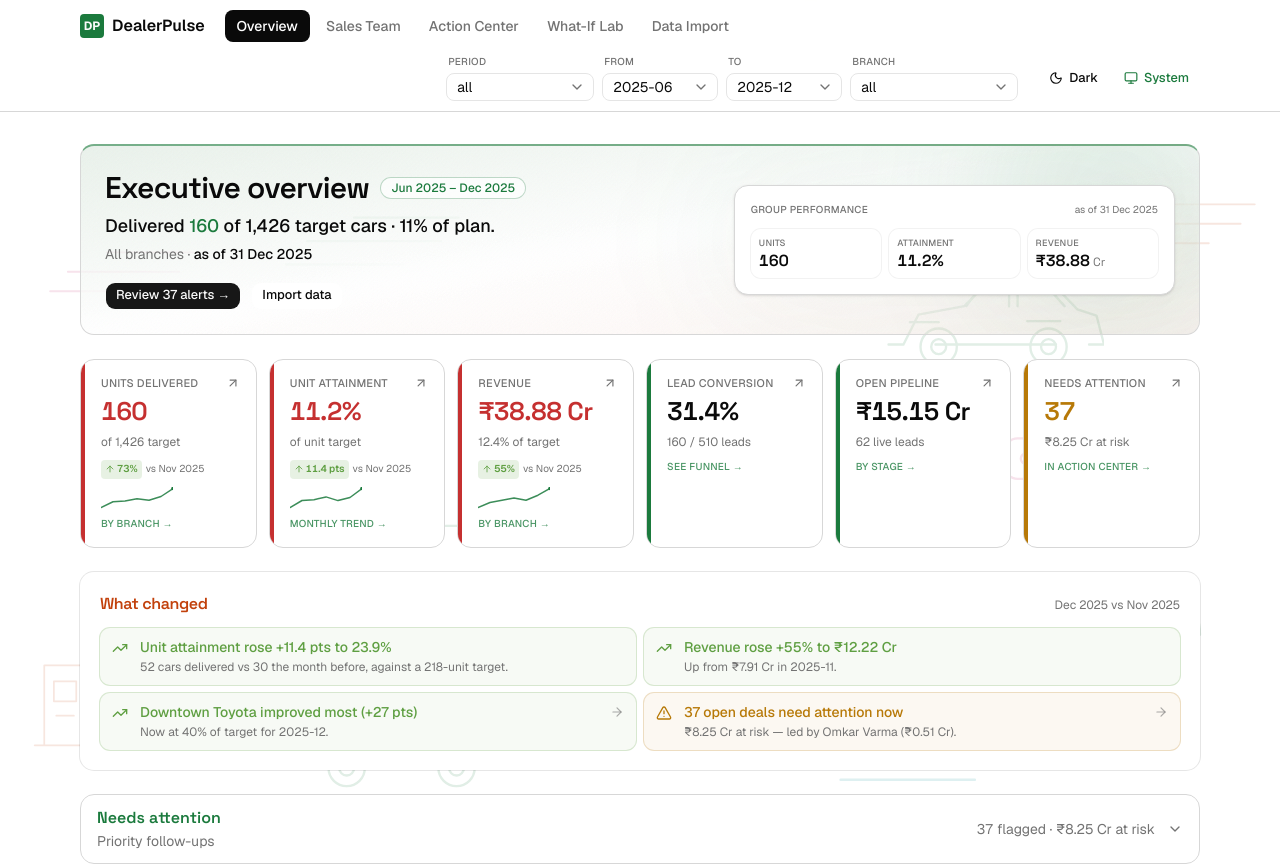
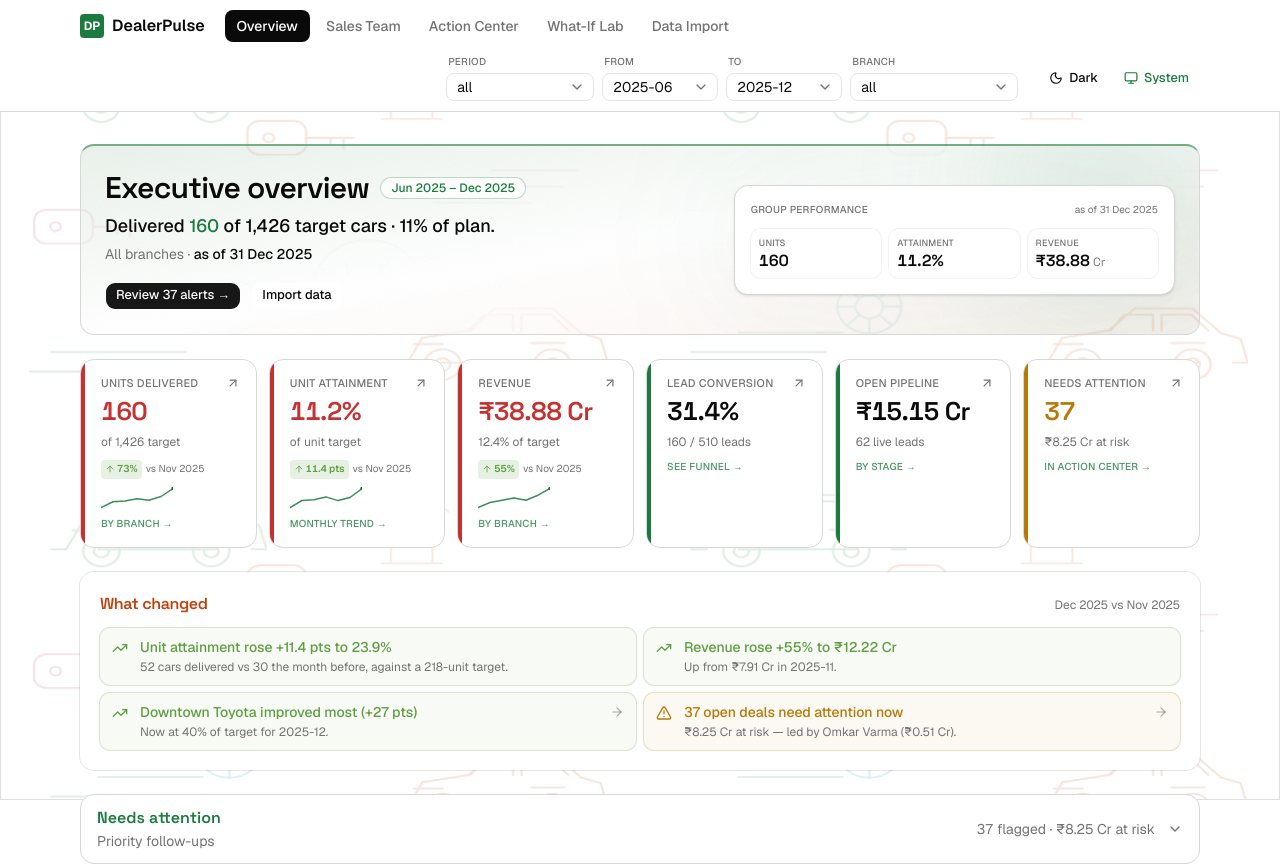
Before and after one commit to RedWaffle007/dealerpulse, a Next.js app in the folder dealerpulse/: page / in a window 1280 px wide. Shown: the top 864 px of the page. Built offline with nearby package versions, Linux system fonts and the light colour scheme.

Commit message:
Tile automotive backdrop across viewports

```diff
--- a/dealerpulse/src/components/layout/automotive-backdrop.tsx
+++ b/dealerpulse/src/components/layout/automotive-backdrop.tsx
@@ -4,7 +4,7 @@ export function AutomotiveBackdrop() {
     <div aria-hidden className="pointer-events-none fixed inset-0 -z-10 overflow-hidden">
       <svg
         viewBox="0 0 1200 900"
-        preserveAspectRatio="xMidYMid slice"
+        preserveAspectRatio="none"
         className="h-full w-full opacity-[0.13] dark:opacity-[0.17]"
         fill="none"
         stroke="currentColor"
@@ -43,33 +43,28 @@ export function AutomotiveBackdrop() {
           <symbol id="dp-lines" viewBox="0 0 180 70">
             <path d="M8 58h110M28 36h126M72 14h98" />
           </symbol>
-        </defs>
-
+          <pattern id="dp-pattern" patternUnits="userSpaceOnUse" width="600" height="500">
             <g className="text-brand">
-          <use href="#dp-car" x="35" y="80" width="220" height="120" />
-          <use href="#dp-wheel" x="492" y="55" width="90" height="90" />
-          <use href="#dp-gauge" x="920" y="75" width="130" height="90" />
-          <use href="#dp-lines" x="260" y="265" width="180" height="70" />
-          <use href="#dp-car" x="815" y="320" width="220" height="120" />
-          <use href="#dp-wheel" x="80" y="470" width="90" height="90" />
-          <use href="#dp-lines" x="410" y="510" width="180" height="70" />
-          <use href="#dp-gauge" x="1010" y="600" width="130" height="90" />
-          <use href="#dp-car" x="260" y="715" width="220" height="120" />
+              <use href="#dp-car" x="30" y="40" width="220" height="120" />
+              <use href="#dp-wheel" x="430" y="24" width="90" height="90" />
+              <use href="#dp-gauge" x="280" y="250" width="130" height="90" />
+              <use href="#dp-lines" x="20" y="360" width="180" height="70" />
             </g>
             <g className="text-brand-secondary">
-          <use href="#dp-pump" x="700" y="45" width="75" height="105" />
-          <use href="#dp-key" x="285" y="420" width="130" height="70" />
-          <use href="#dp-lines" x="1035" y="255" width="150" height="58" />
-          <use href="#dp-pump" x="25" y="680" width="75" height="105" />
+              <use href="#dp-pump" x="350" y="40" width="75" height="105" />
+              <use href="#dp-key" x="220" y="120" width="130" height="70" />
+              <use href="#dp-car" x="350" y="330" width="220" height="120" />
             </g>
             <g className="text-accent-pink">
-          <use href="#dp-key" x="930" y="470" width="130" height="70" />
-          <use href="#dp-lines" x="40" y="300" width="150" height="58" />
+              <use href="#dp-key" x="20" y="220" width="130" height="70" />
+              <use href="#dp-lines" x="400" y="180" width="150" height="58" />
             </g>
             <g className="text-accent-turquoise">
-          <use href="#dp-wheel" x="610" y="720" width="90" height="90" />
-          <use href="#dp-lines" x="760" y="770" width="180" height="70" />
+              <use href="#dp-wheel" x="170" y="300" width="90" height="90" />
             </g>
+          </pattern>
+        </defs>
+        <rect width="100%" height="100%" fill="url(#dp-pattern)" />
       </svg>
     </div>
   );
```
Lines whose indentation alone changed are shown as unchanged.
